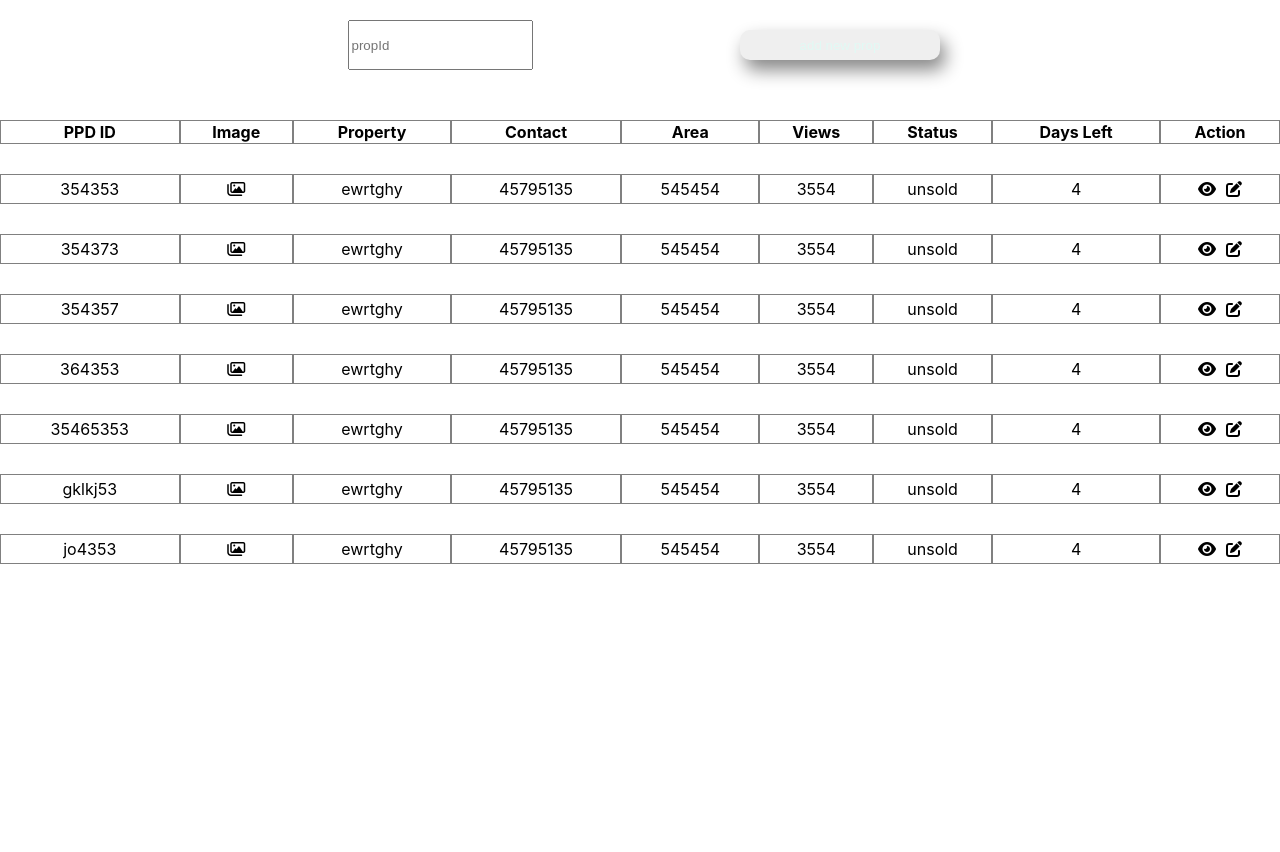
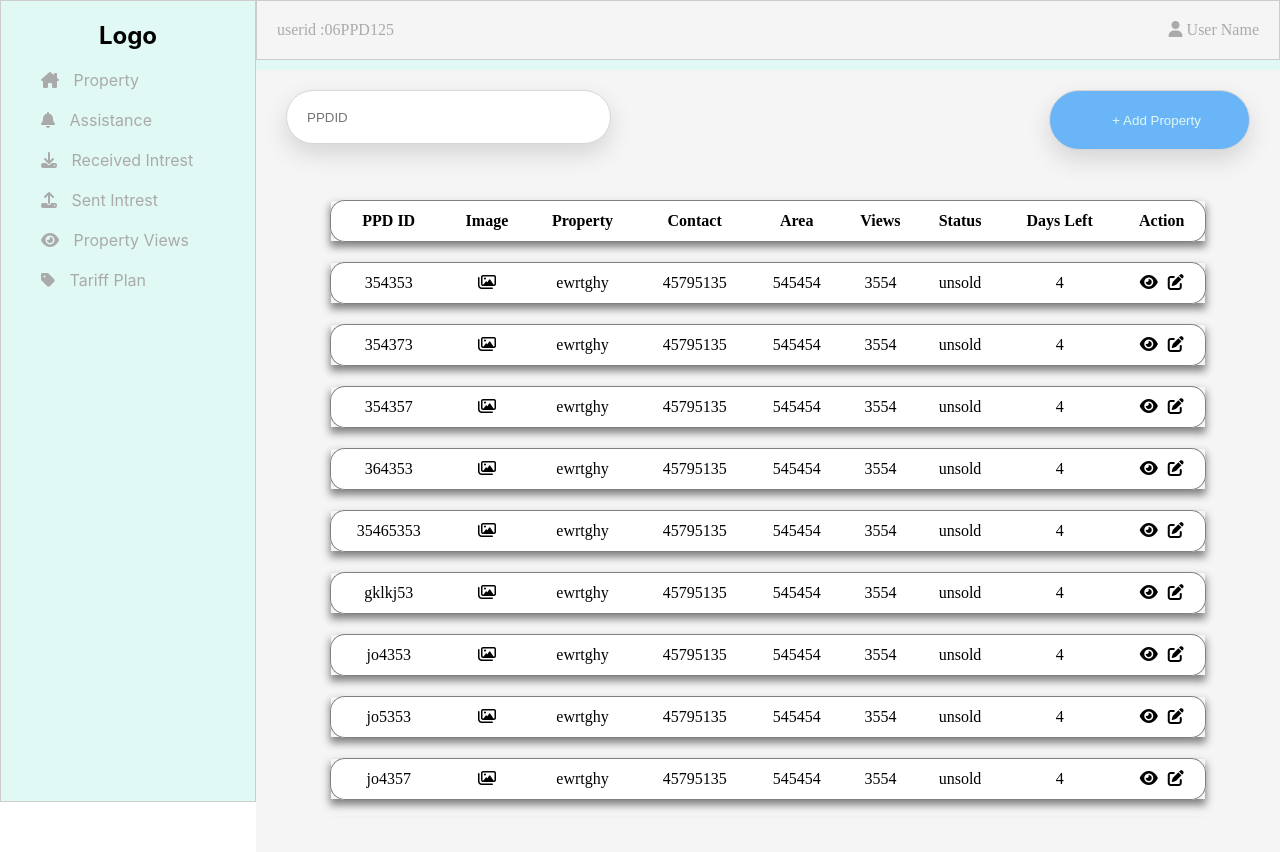
Before and after one commit to dadiprasanth/frontend, a React (Create React App) app: page / in a window 1280 px wide. Shown: the top 852 px of the page. Before the commit the page ends 800 px from the top, so only its background shows below. Built offline with nearby package versions, Linux system fonts and the light colour scheme.

Commit message:
home page

```diff
--- a/src/components/home/new.js
+++ b/src/components/home/new.js
@@ -63,6 +63,32 @@ const data = [
         views:"3554",
         status:"unsold",
         days:"4"
+    },{
+        PPDID:"jo5353",
+        propertyType:"ewrtghy",
+        mobile: "45795135",
+        toatalArea:"545454",
+        views:"3554",
+        status:"unsold",
+        days:"4"
+    },
+    {
+        PPDID:"jo4357",
+        propertyType:"ewrtghy",
+        mobile: "45795135",
+        toatalArea:"545454",
+        views:"3554",
+        status:"unsold",
+        days:"4"
+    },
+    {
+        PPDID:"jo4353",
+        propertyType:"ewrtghy",
+        mobile: "45795135",
+        toatalArea:"545454",
+        views:"3554",
+        status:"unsold",
+        days:"4"
     }
 
 ]
--- /dev/null
+++ b/src/components/home/search.css
@@ -0,0 +1,65 @@
+.search-body{
+    width: 100%;
+    height: 100%;
+    margin-top:10px;
+    background-color:#F5F5F5;
+}
+
+.searchBox{
+    height: 80px;
+}
+
+.searchbar{
+    height: 50px;
+    width: 60%;
+    padding-left: 20px;
+    border-radius: 40px;
+    border: 1px solid rgb(215, 213, 213);
+    margin-left: 20px;
+    margin-top: 10px;
+    box-shadow: 0px 10px 25px rgba(0, 0, 0, 0.13);
+}
+
+.form{
+    display: grid;
+    grid-template-columns: 50% 50%;
+    padding: 10px;
+    justify-items: normal;
+    justify-content:none ;
+    /* font-family: Source Sans Pro; */
+    font-size: 0px;
+    font-weight: 00;
+    line-height: 0px;
+    letter-spacing: 0em;
+    text-align:none;
+}
+.newprop{
+    float: right;
+    height: 60px;
+    width: 40%;
+    padding-left: 20px;
+    border-radius: 40px;
+    border: 1px solid rgb(215, 213, 213);
+    margin-right: 20px;
+    margin-top: 10px;
+    background: #6AB4F8;
+    box-shadow: 0px 10px 25px rgba(0, 0, 0, 0.13);
+}
+
+.table-container{
+    width: 90%;
+    height: 70%;
+    margin: auto;
+    background-color: #F5F5F5;
+    margin-top: 30px;
+    overflow-y: auto;
+    margin-bottom: 30px;
+
+}
+
+::-webkit-scrollbar {
+    width: 15px;
+  }
+  ::-webkit-scrollbar-thumb {
+    background: #E1F9F4;
+  }
--- a/src/components/home/search.jsx
+++ b/src/components/home/search.jsx
@@ -1,11 +1,11 @@
 import React from 'react'
 import {useState} from 'react'
 import Table from './table';
-
 import data from './new';
 import {Link} from 'react-router-dom'
 import Sidebar from '../sidebar';
 import Header from '../header';
+import "./search.css"
 
 const Search = () => {
 
@@ -13,25 +13,34 @@ const Search = () => {
     const info = data.filter(data=> data.PPDID.toLowerCase().includes(query))
   return (
     <>
-            <div className='search-body'>
+      <div className='property'>
+        <div className='child1'>
+        <Sidebar/>
+        </div>
+        <div className='child2'>
+        <Header/>
+        <div className='search-body'>
               <div className='searchBox'>
-                <form>
+                <form className='form'>
                  <input type="text"
-                   placeholder='propId'
+                   placeholder='PPDID'
                    className='searchbar'
                    onChange={(e)=>{setQuery(e.target.value)}}
                    >
                  </input>
-
-                     <Link to={"/property/addNew"}>
-                      <button className='newprop'> add new prop</button>
+                    <Link to={"/property/addNew"}>
+                      <button className='newprop'> + Add Property</button>
                     </Link>
                 </form>
             </div>
+            <div className='table-container'>
             <Table data={info}/>
+            </div>
         </div>
 
 
+        </div>
+        </div>
     </>
   )
 }
--- a/src/components/home/table.css
+++ b/src/components/home/table.css
@@ -1,20 +1,39 @@
 table{
-    width: 100%;
+    width: 95%;
     border-collapse:separate;
     height: auto;
+    border-spacing: 0px 20px;
+    margin: auto;
 }
 .table-row{
-    width: 700px;
-    height: 30px;
-    margin-top: 10px;
-    padding: 5px;
-    text-align: center;
-}
-.table{
-    border-collapse:separate;
-    border-spacing: 0px 30px
+    box-sizing: border-box;
+    box-shadow: 0px 5px 8px 0px gray;
+    background-color: white;
 }
 
  th ,td {
     border: 1px solid gray;
+    height: 30px;
+    padding: 5px;
+    text-align: center;
+    font-family: Source Sans Pro;
+
 }
+
+.td{
+    border-right: hidden;
+    border-left: hidden;
+}
+
+.first-td{
+    border-right: hidden;
+    border-top-left-radius: 15px;
+    border-bottom-left-radius: 15px;
+
+}
+
+.last-td{
+    border-left: hidden;
+    border-top-right-radius: 15px;
+    border-bottom-right-radius: 15px;
+}
--- a/src/components/home/table.jsx
+++ b/src/components/home/table.jsx
@@ -11,16 +11,16 @@ const Table = (props) => {
     <>
     <table className='table'>
       <tbody>
-        <tr className='table-heading'>
-            <th>PPD ID</th>
-            <th>Image</th>
-            <th>Property</th>
-            <th>Contact</th>
-            <th>Area</th>
-            <th>Views</th>
-            <th>Status</th>
-            <th>Days Left</th>
-            <th>Action</th>
+        <tr className="table-row">
+            <th className='first-td'>PPD ID</th>
+            <th className='td'>Image</th>
+            <th className='td'>Property</th>
+            <th className='td'>Contact</th>
+            <th className='td'>Area</th>
+            <th className='td'>Views</th>
+            <th className='td'>Status</th>
+            <th className='td'>Days Left</th>
+            <th className='last-td'>Action</th>
         </tr>
 
         {
@@ -28,15 +28,15 @@ const Table = (props) => {
             return (
               <>
               <tr key={item.PPDID} className="table-row">
-              <td>{item.PPDID}</td>
-              <td><i className='far fa-images'></i></td>
-              <td>{item.propertyType}</td>
-              <td>{item.mobile}</td>
-              <td>{item.toatalArea}</td>
-              <td>{item.views}</td>
-              <td onClick={changeStatus} value={"5"}>{item.status}</td>
-              <td>{item.days}</td>
-              <td><i className="fa fa-eye"> </i><i className="fa fa-edit" style={{marginLeft :"10px"}}></i></td>
+              <td className='first-td'>{item.PPDID}</td>
+              <td className='td'><i className='far fa-images'></i></td>
+              <td className='td'>{item.propertyType}</td>
+              <td className='td'>{item.mobile}</td>
+              <td className='td'>{item.toatalArea}</td>
+              <td className='td'>{item.views}</td>
+              <td onClick={changeStatus} className='td'>{item.status}</td>
+              <td className='td'>{item.days}</td>
+              <td className='last-td'><i className="fa fa-eye"> </i><i className="fa fa-edit" style={{marginLeft :"10px"}}></i></td>
               </tr>
               </>
             )
```
